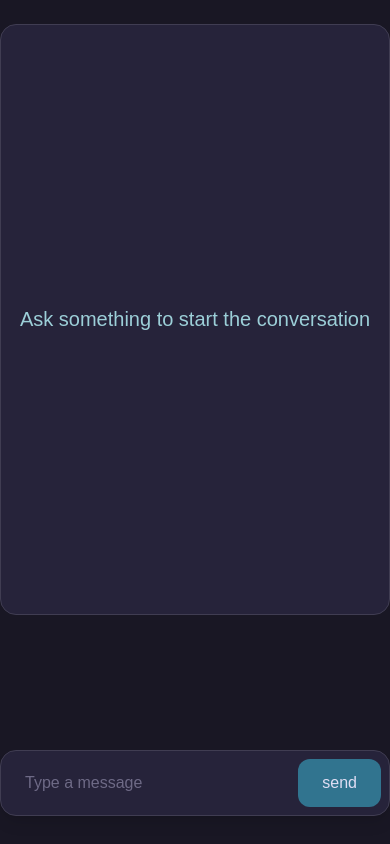
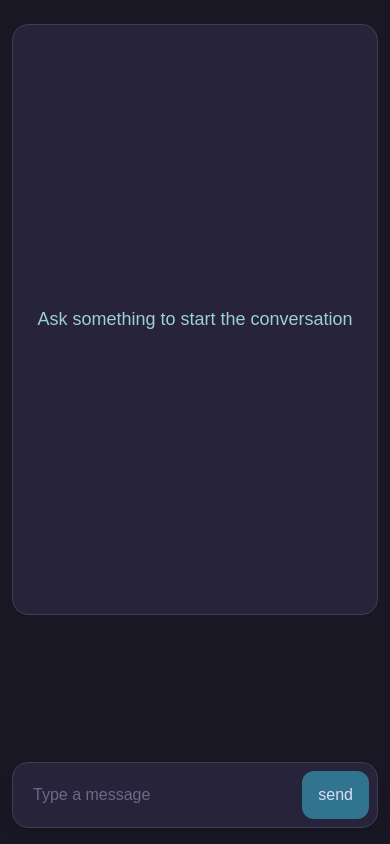
Before and after one commit to shailjayadav30/Persona_ai, a Next.js app: page /chat in a window 390 px wide. Built offline with nearby package versions, Linux system fonts and the light colour scheme.

Commit message:
Refactor layout and styling in SelectPersona and Chat components for improved responsiveness

```diff
--- a/app/page.tsx
+++ b/app/page.tsx
@@ -1,14 +1,9 @@
 "use client";
-const URL = process.env.NEXT_PUBLIC_BACKEND_URL;
-
-import axios from "axios";
-import { useRouter, useSearchParams } from "next/navigation";
-import { useState } from "react";
 import SelectPersona from "../components/SelectPersona";
 
 export default function Home() {
   return (
-    <div className=" p-10">
+    <div className="p-4 sm:p-10">
       <SelectPersona />
     </div>
   );
--- a/components/Chat.tsx
+++ b/components/Chat.tsx
@@ -1,6 +1,6 @@
 "use client";
-import hitesh from "../../public/hitesh.png";
-import piyush from "../../public/piyush.png";
+import hitesh from "../public/hitesh.png";
+import piyush from "../public/piyush.png";
 import { useEffect, useRef, useState } from "react";
 import { useSearchParams, useRouter, usePathname } from "next/navigation";
 import Image from "next/image";
@@ -99,10 +99,10 @@ const Chat = () => {
     }
   }
   return (
-    <div className="flex flex-col  min-h-screen bg-[#191724]">
+    <div className="flex flex-col  min-h-screen bg-[#191724] px-3 sm:px-6">
       {selectedImage ? (
-        <div className="mx-auto  flex w-full items-center justify-between  max-w-4xl   rounded-xl border border-[#403d52] bg-[#26233a] px-6 py-2   mt-6">
-          <div className="flex items-center gap-4">
+        <div className="mx-auto  flex w-full flex-wrap items-center justify-between gap-2  max-w-4xl   rounded-xl border border-[#403d52] bg-[#26233a] px-4 sm:px-6 py-2   mt-6">
+          <div className="flex items-center gap-3 sm:gap-4">
             <Image
               src={selectedImage}
               alt={`${currentpersona} profile`}
@@ -118,7 +118,7 @@ const Chat = () => {
           <div className="relative">
             <button
               onClick={() => setIsOpen((prev) => !prev)}
-              className=" rounded-xl border border-[#403d52] bg-[#393552] px-4 py-2 text-[#e0def4] transition-colors hover:border-[#9ccfd8] hover:bg-[#9ccfd8]/10 hover:text-[#9ccfd8]"
+              className=" rounded-xl border border-[#403d52] bg-[#393552] px-3 sm:px-4 py-2 text-sm sm:text-base text-[#e0def4] transition-colors hover:border-[#9ccfd8] hover:bg-[#9ccfd8]/10 hover:text-[#9ccfd8]"
             >
               Change Persona
             </button>
@@ -143,14 +143,14 @@ const Chat = () => {
 
       <div className="mx-auto  flex h-[70vh] w-full flex-col overflow-hidden max-w-4xl mt-6 rounded-2xl border border-[#403d52] bg-[#26233a] ">
         {message.length! === 0 ? (
-          <div className="text-xl text-[#9ccfd8] flex h-full items-center justify-center">
+          <div className="text-lg sm:text-xl text-[#9ccfd8] flex h-full items-center justify-center px-4 text-center">
             <h1 className="text-body-sm text-on-surface-variant">
               {" "}
               Ask something to start the conversation
             </h1>
           </div>
         ) : (
-          <div className="flex-1 overflow-y-auto p-6 space-y-6">
+          <div className="flex-1 overflow-y-auto p-4 sm:p-6 space-y-4 sm:space-y-6">
             {/* assistant message */}
             {message.map((msg, idx) => (
               <div
@@ -158,7 +158,7 @@ const Chat = () => {
                 className={` flex ${msg.role === "user" ? "justify-end" : "justify-start"}`}
               >
                 <div
-                  className={`max-w-[80%]  rounded-xl   px-4 py-3 text-body-md whitespace-pre-wrap ${
+                  className={`max-w-[85%] sm:max-w-[80%]  rounded-xl   px-4 py-3 text-body-md whitespace-pre-wrap ${
                     msg.role === "user"
                       ? "bg-[#31748f] text-[#e0def4]"
                       : "bg-[#1f1d2e] text-[#e0def4]"
@@ -184,7 +184,7 @@ const Chat = () => {
         )}
       </div>
 
-      <div className="fixed bottom-7   left-1/2  w-full max-w-4xl -translate-x-1/2 ">
+      <div className="fixed bottom-4 sm:bottom-7 left-1/2 w-full max-w-4xl -translate-x-1/2 px-3 sm:px-6">
         <div className=" p-2 shadow-lg bg-[#26233a] flex rounded-2xl    border-[#403d52]     border items-center ">
           <input
             value={query}
@@ -194,11 +194,11 @@ const Chat = () => {
             }}
             type="text"
             placeholder="Type a message"
-            className=" flex-1 bg-transparent px-4 py-3 text-[#e0def4] placeholder:text-[#6e6a86] outline-none"
+            className=" flex-1 bg-transparent px-3 sm:px-4 py-3 text-[#e0def4] placeholder:text-[#6e6a86] outline-none min-w-0"
           />
           <button
             onClick={chatWithPersona}
-            className="rounded-xl bg-[#31748f] px-6 py-3 text-[#e0def4] hover:bg-[#3d86a7]   transition-colors duration-200 "
+            className="rounded-xl bg-[#31748f] px-4 sm:px-6 py-3 text-[#e0def4] hover:bg-[#3d86a7]   transition-colors duration-200 "
           >
             send
           </button>
--- a/components/SelectPersona.tsx
+++ b/components/SelectPersona.tsx
@@ -23,7 +23,7 @@ export default function SelectPersona() {
 
 
       {!selectedPersona && (
-        <div className="flex gap-10 justify-center items-center top-30 relative">
+        <div className="flex flex-col sm:flex-row gap-6 sm:gap-10 justify-center items-center top-30 relative px-4">
           <PersonaCard
             pName="HITESH"
             desc="Coding educator, YouTuber, builder"
```
